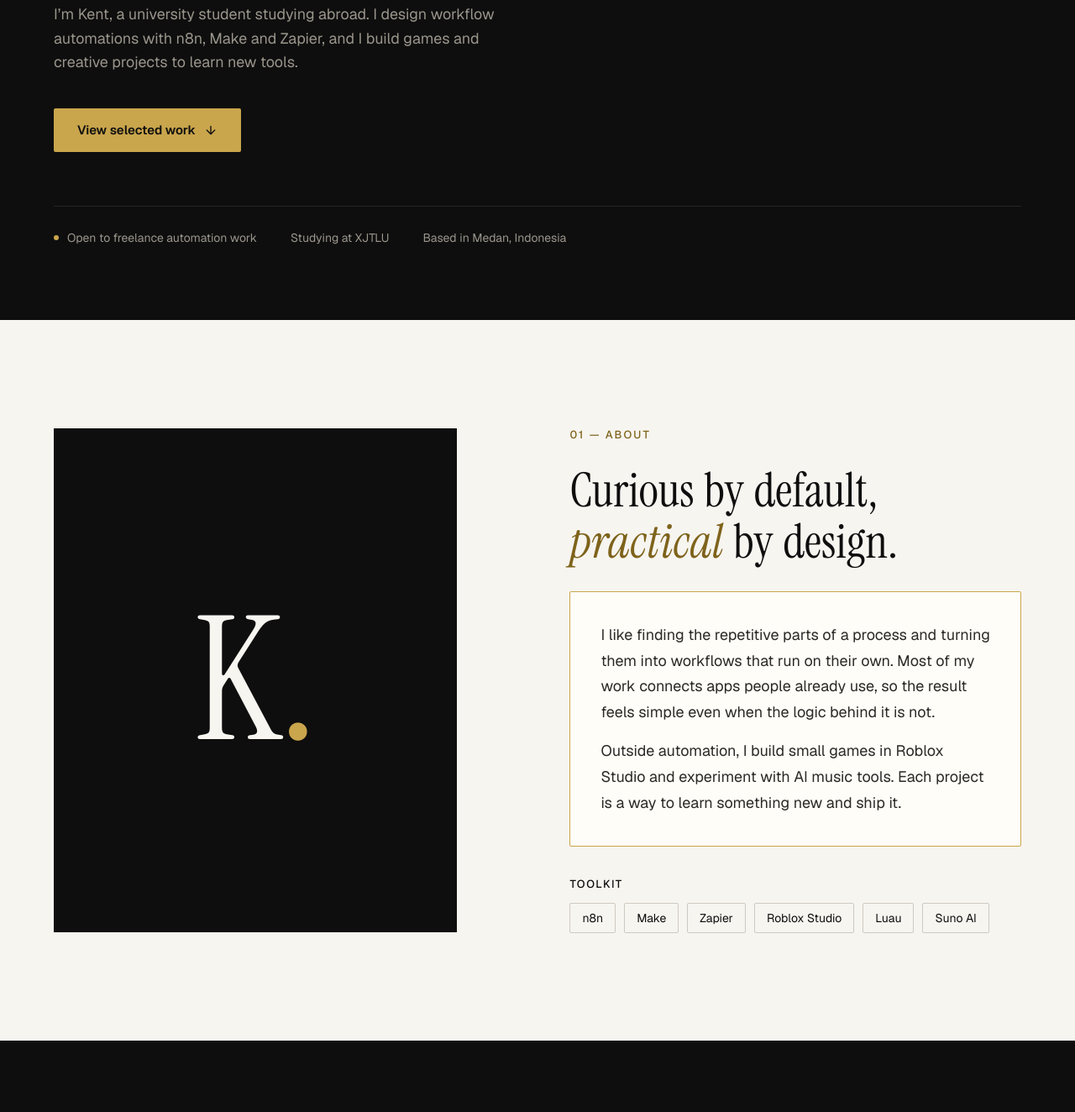
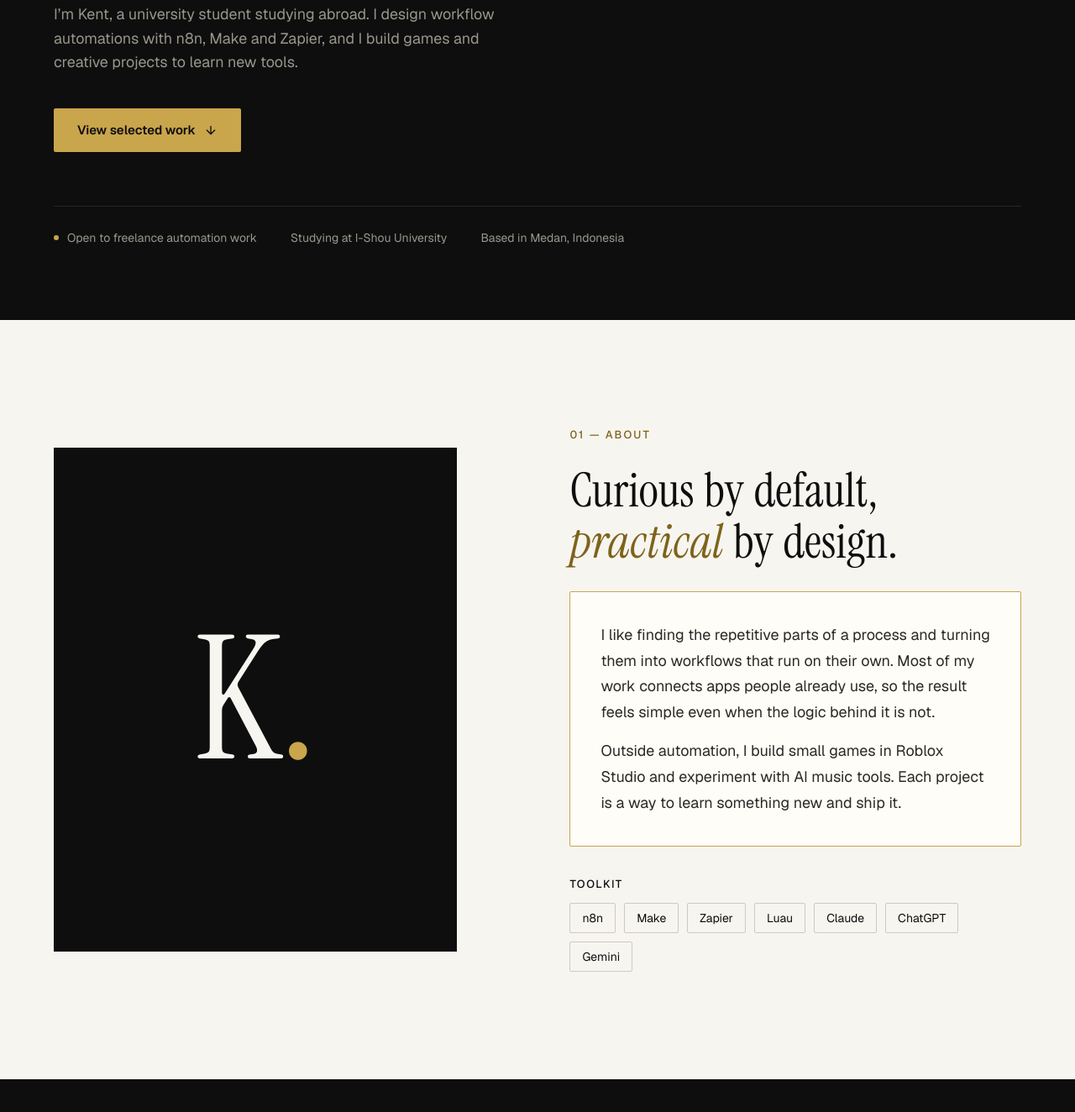
Before and after one commit to Kentlacan/kent-portfolio, a plain HTML site: page index.html in a window 1280 px wide. Shown: the part 590-1914 px from the top of the page at 84% size. Drawn offline with nearby package versions, Linux system fonts and the light colour scheme.

Commit message:
Update university and toolkit

```diff
--- a/index.html
+++ b/index.html
@@ -123,7 +123,7 @@ body{overflow-x:clip}
 </div>
 <div class="rise d4" style="display: flex; flex-wrap: wrap; gap: 12px 40px; padding-top: 28px; border-top: 1px solid #262626; font-size: 14px; color: #9A968C">
 <span style="display: inline-flex; align-items: center; gap: 10px"><span style="width: 6px; height: 6px; border-radius: 50%; background: #C9A54C"></span>Open to freelance automation work</span>
-<span>Studying at XJTLU</span>
+<span>Studying at I-Shou University</span>
 <span>Based in Medan, Indonesia</span>
 </div>
 </section>
@@ -145,9 +145,10 @@ body{overflow-x:clip}
 <li style="padding: 8px 14px; border: 1px solid #CFCAC0; border-radius: 2px; font-size: 14px">n8n</li>
 <li style="padding: 8px 14px; border: 1px solid #CFCAC0; border-radius: 2px; font-size: 14px">Make</li>
 <li style="padding: 8px 14px; border: 1px solid #CFCAC0; border-radius: 2px; font-size: 14px">Zapier</li>
-<li style="padding: 8px 14px; border: 1px solid #CFCAC0; border-radius: 2px; font-size: 14px">Roblox Studio</li>
 <li style="padding: 8px 14px; border: 1px solid #CFCAC0; border-radius: 2px; font-size: 14px">Luau</li>
-<li style="padding: 8px 14px; border: 1px solid #CFCAC0; border-radius: 2px; font-size: 14px">Suno AI</li>
+<li style="padding: 8px 14px; border: 1px solid #CFCAC0; border-radius: 2px; font-size: 14px">Claude</li>
+<li style="padding: 8px 14px; border: 1px solid #CFCAC0; border-radius: 2px; font-size: 14px">ChatGPT</li>
+<li style="padding: 8px 14px; border: 1px solid #CFCAC0; border-radius: 2px; font-size: 14px">Gemini</li>
 </ul>
 </div>
 </div>
```
